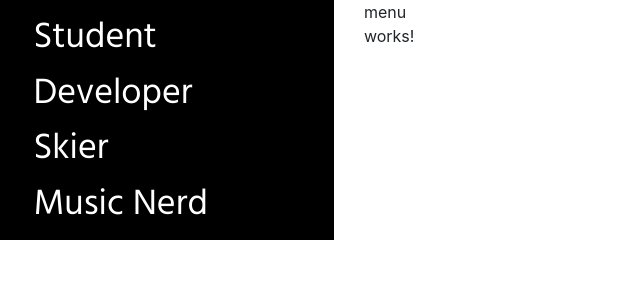
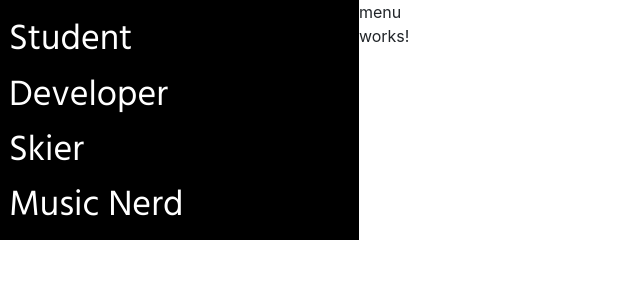
Before and after one commit to cjburri/personal-website, an Angular app: page / in a window 1280 px wide. Shown: the top 300 px of the page, without its empty margins (0-640 px from the left). Built offline with nearby package versions, Linux system fonts and the light colour scheme.

Commit message:
adjust the padding so to give more room for links and menu in general

```diff
--- a/src/app/app.component.html
+++ b/src/app/app.component.html
@@ -1,8 +1,8 @@
 <div class="row">
-    <div class="col-md-4 menu">
+    <div class="col-md-4 menu" style="padding: 0px;">
         <app-static-menu></app-static-menu>
     </div>
-    <div class="col-md-8 content">
+    <div class="col-md-8 content" style="padding: 0px;">
 
     </div>
 </div>
--- a/src/app/static-menu/static-menu.component.css
+++ b/src/app/static-menu/static-menu.component.css
@@ -0,0 +1,7 @@
+#tags {
+    padding: 0px;
+}
+
+#links {
+    padding: 0px;
+}
--- a/src/app/static-menu/static-menu.component.html
+++ b/src/app/static-menu/static-menu.component.html
@@ -1,8 +1,8 @@
 <div class="row">
-    <div class="col-10 tags">
+    <div class="col-10 tags" style="padding: 0px;">
         <app-tags></app-tags>
     </div>
-    <div class="col-2">
+    <div class="col-2 links" style="padding: 0px;">
         <app-menu></app-menu>
     </div>
 </div>
```
